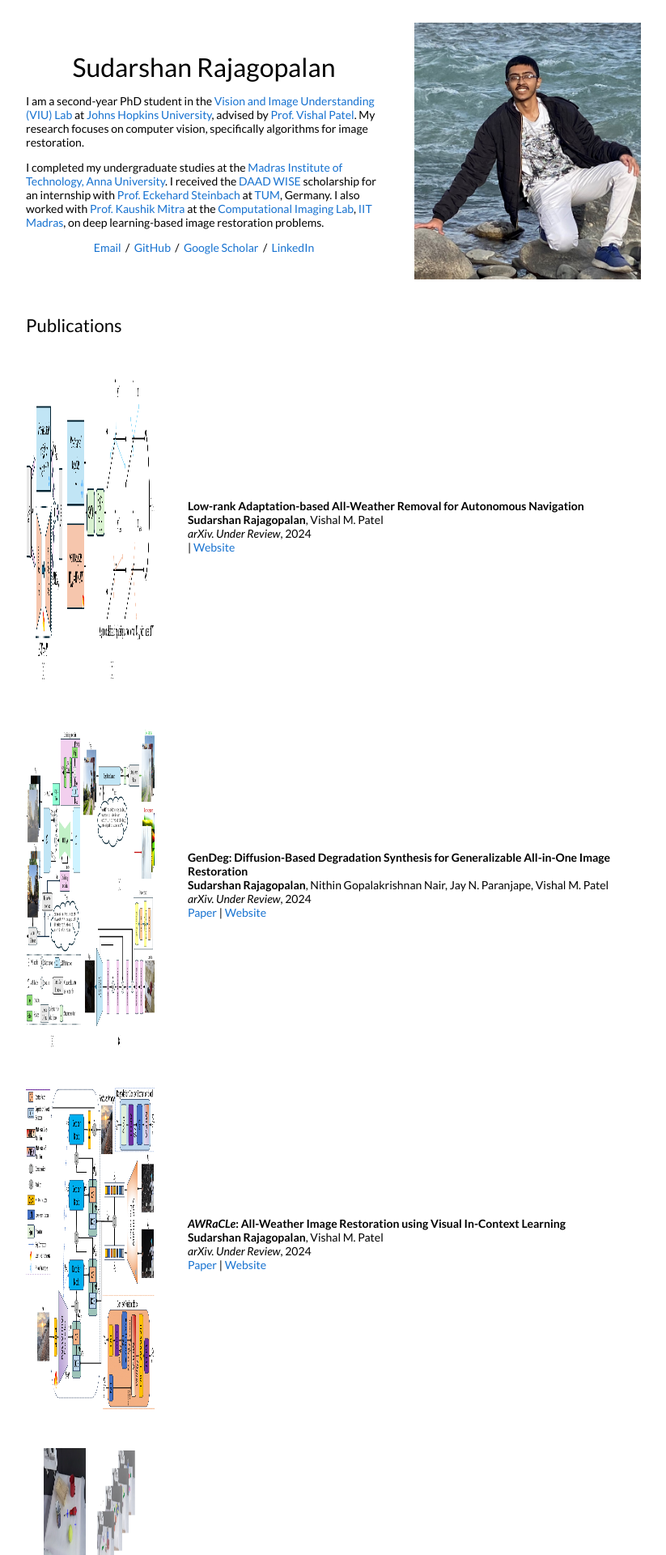
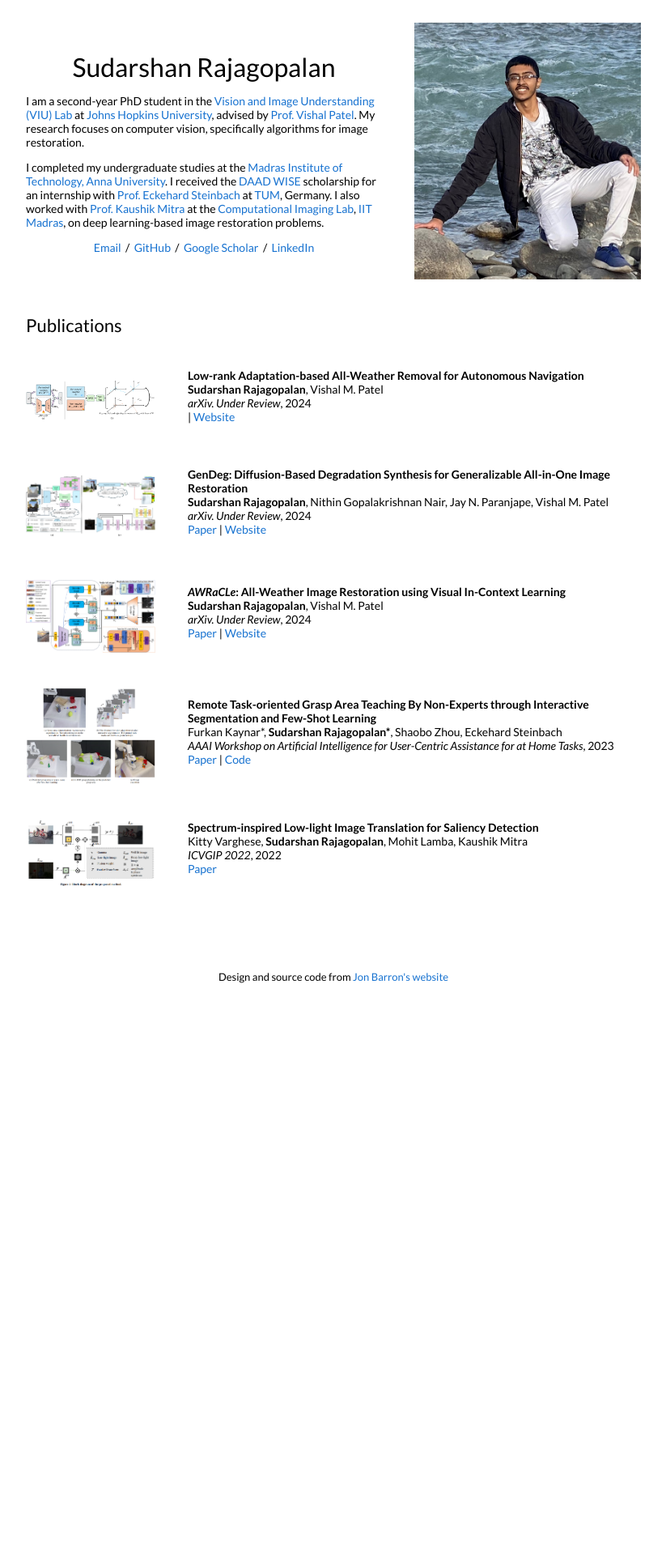
Before and after one commit to sudraj2002/sudraj2002.github.io, a Jekyll site: the page built from _posts/2024-11-27-loraa.md, in a window 1280 px wide. Shown: the top 1920 px of the page at 81% size, without its empty margins (228-1051 px from the left). Built offline with Jekyll 4.4.1, drawn with Linux system fonts in a browser that asks for light colours; after the commit the page ends 1235 px from its top, so only the background shows below that.

Commit message:
Update default.html

```diff
--- a/_layouts/default.html
+++ b/_layouts/default.html
@@ -82,7 +82,7 @@
           {% if cat == 'research' %}
           <tr>
             <td style="padding:2.5%;width:25%;vertical-align:middle;min-width:120px">
-              <img src="/{{post.image}}" alt="project image" style="width:400px; height:400px; max-width:100%;" />
+              <img src="/{{post.image}}" alt="project image" style="width:auto; height:auto; max-width:100%;" />
             </td>
             <td style="padding:2.5%;width:75%;vertical-align:middle">
               <h3>{{post.title}}</h3>
```
